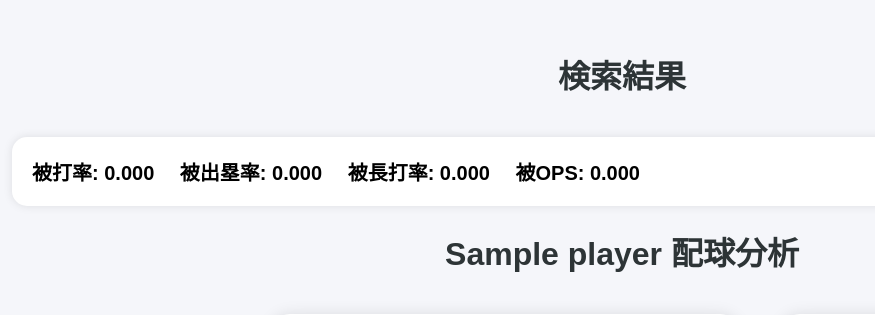
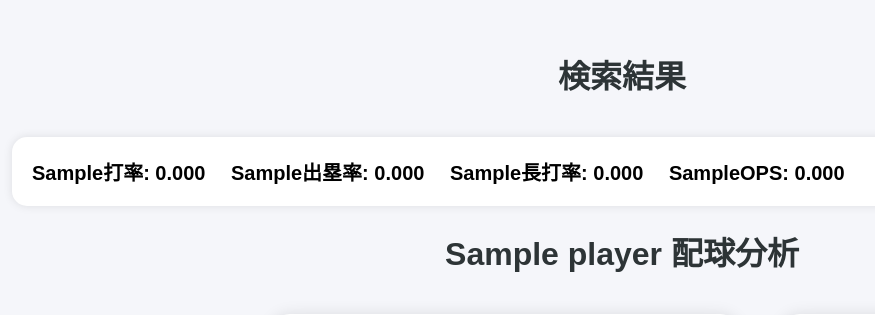
Before and after one commit to yuzujelly2222/Pitch-Tracker, a Flask app: template templates/result.html in a window 1280 px wide. Shown: the top 315 px of the page, without its empty margins (18-893 px from the left). Run offline with Flask 3, Linux system fonts and the light colour scheme; the template is opened without the code that fills it: most values are stand-ins (such as "Sample title", 1, 10 or a date in 2020); parts of the project's set-up code (start-up, migrations or seed data) failed here and were passed over.

Commit message:
app.pyとresult.htmlの挙動変更及びdemo.gifの追加

```diff
--- a/app.py
+++ b/app.py
@@ -544,7 +544,8 @@ def b_output():
     player=player,
     img_base64=img_base64,
     data_list=new_chart_data,
-    table_rows=table_rows
+    table_rows=table_rows,
+    hi=""
     )
 
 # 投者側インプットページ
@@ -943,7 +944,8 @@ def p_output():
         player=player,
         img_base64=img_base64,
         data_list=new_chart_data,
-        table_rows=table_rows
+        table_rows=table_rows,
+        hi="被"
     )
 if __name__ == "__main__":
     app.run(host="0.0.0.0", port=5000)
--- a/templates/result.html
+++ b/templates/result.html
@@ -19,22 +19,22 @@
     <div class="score">
 
         <span>
-            被打率:
+            {{ hi }}打率:
             {{ "%.3f"|format(avg) }}
         </span>
 
         <span>
-            被出塁率:
+            {{ hi }}出塁率:
             {{ "%.3f"|format(obp) }}
         </span>
 
         <span>
-            被長打率:
+            {{ hi }}長打率:
             {{ "%.3f"|format(slg) }}
         </span>
 
         <span>
-            被OPS:
+            {{ hi }}OPS:
             {{ "%.3f"|format(ops) }}
         </span>
 
```
Also changed, not shown: README.md, 1 other file.
